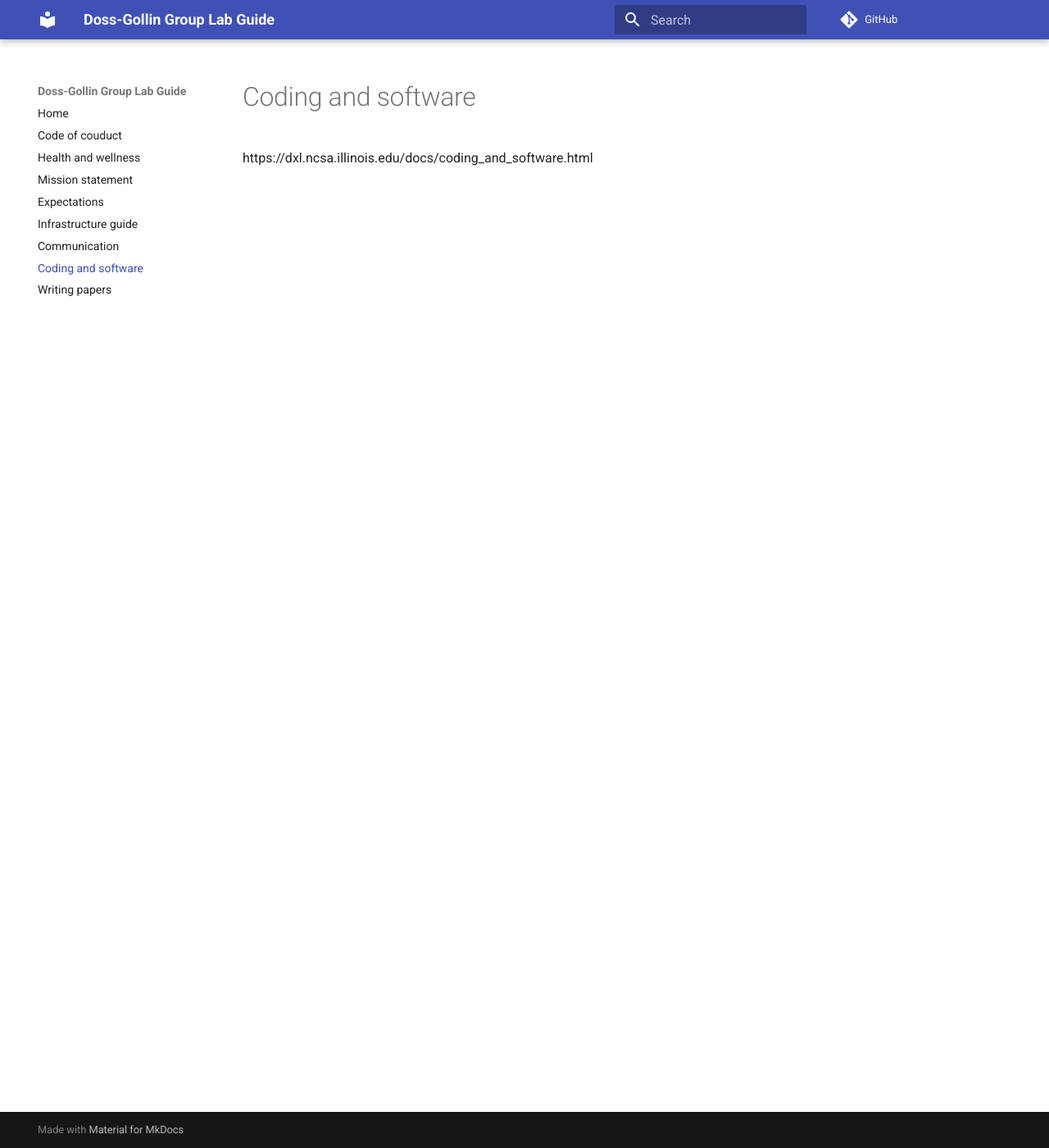
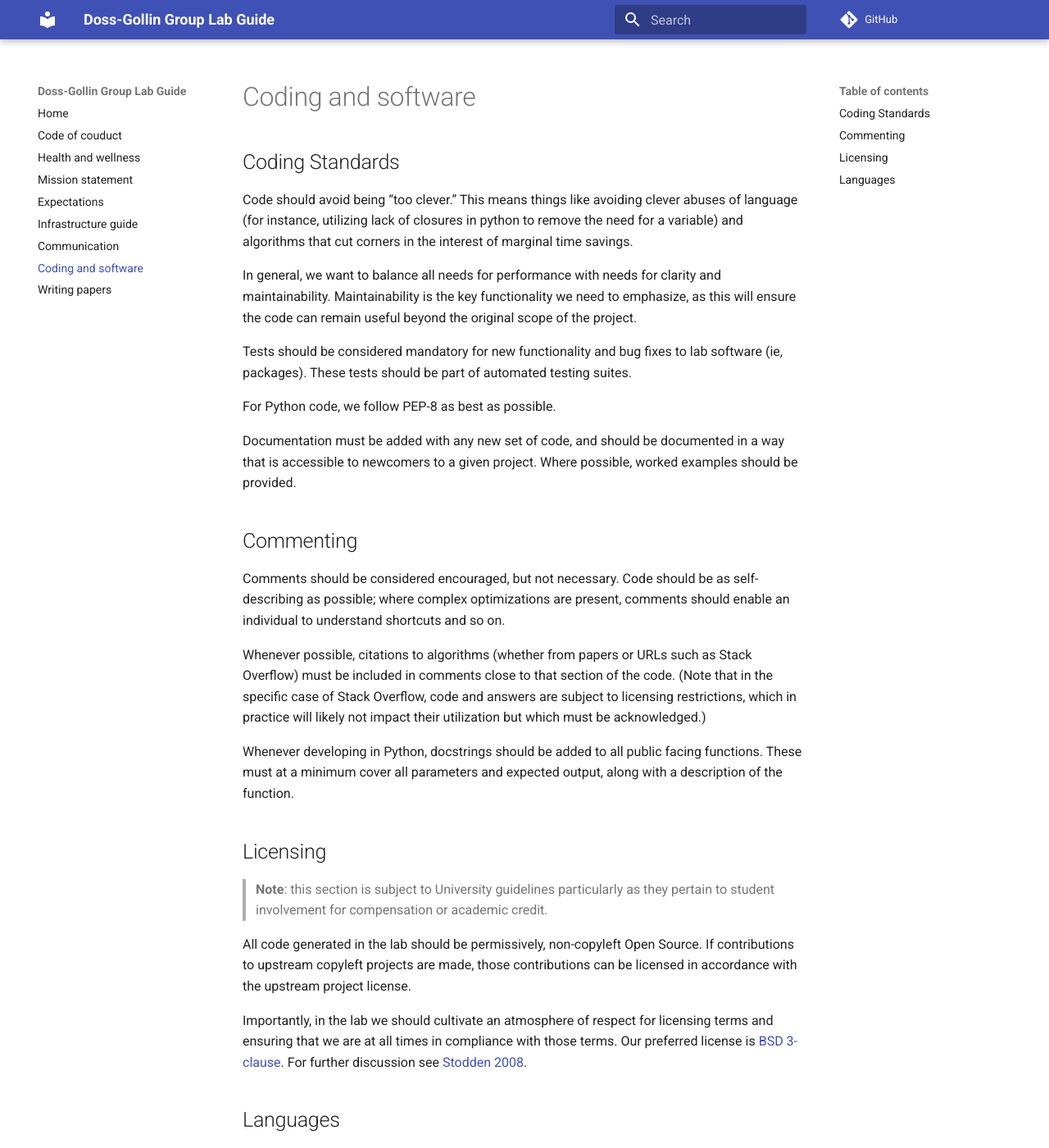
Before and after one commit to jdossgollin/lab-guide, an MkDocs documentation site: the page built from docs/software.md, in a window 1280 px wide and 1400 px high. Shown: the whole window at 82% size. Built offline with MkDocs 1.6.1 and Material for MkDocs 9.7.7, drawn with Linux system fonts in a browser that asks for light colours; comment, search, counter and statistics services are not loaded; some of the changed text lies outside the part shown.

Commit message:
a few more adds

```diff
--- a/docs/software.md
+++ b/docs/software.md
@@ -1,3 +1,47 @@
 # Coding and software
 
-https://dxl.ncsa.illinois.edu/docs/coding_and_software.html
+##  Coding Standards
+
+Code should avoid being "too clever."
+This means things like avoiding clever abuses of language (for instance, utilizing lack of closures in python to remove the need for a variable) and algorithms that cut corners in the interest of marginal time savings.
+
+In general, we want to balance all needs for performance with needs for clarity and maintainability.
+Maintainability is the key functionality we need to emphasize, as this will ensure the code can remain useful beyond the original scope of the project.
+
+Tests should be considered mandatory for new functionality and bug fixes to lab software (ie, packages).
+These tests should be part of automated testing suites.
+
+For Python code, we follow PEP-8 as best as possible.
+
+Documentation must be added with any new set of code, and should be documented in a way that is accessible to newcomers to a given project.
+Where possible, worked examples should be provided.
+
+## Commenting
+
+Comments should be considered encouraged, but not necessary.
+Code should be as self-describing as possible; where complex optimizations are present, comments should enable an individual to understand shortcuts and so on.
+
+Whenever possible, citations to algorithms (whether from papers or URLs such as Stack Overflow) must be included in comments close to that section of the code.
+(Note that in the specific case of Stack Overflow, code and answers are subject to licensing restrictions, which in practice will likely not impact their utilization but which must be acknowledged.)
+
+Whenever developing in Python, docstrings should be added to all public facing functions.
+These must at a minimum cover all parameters and expected output, along with a description of the function.
+
+## Licensing
+
+> **Note**: this section is subject to University guidelines particularly as they pertain to student involvement for compensation or academic credit.
+
+All code generated in the lab should be permissively, non-copyleft Open Source.
+If contributions to upstream copyleft projects are made, those contributions can be licensed in accordance with the upstream project license.
+
+Importantly, in the lab we should cultivate an atmosphere of respect for licensing terms and ensuring that we are at all times in compliance with those terms.
+Our preferred license is [BSD 3-clause](https://opensource.org/licenses/BSD-3-Clause).
+For further discussion see [Stodden 2008](https://doi.org/10.1109/MCSE.2009.19).
+
+## Languages
+
+Typically, there are three categories of code that we encounter: code used to run simulations and analyze data; code used to build high-performance libraries that will be widely re-used
+
+* **Data analysis and modeling:** we use Python for most of our software. However, it is usually better to use a well-developed package in another language than to build something from scratch in Python. Our collaborators use R, Julia, C, and C++, among other tools.
+* **Fast, optimized code:** For this, the first preference is Numba, then Cython, as these allow development to happen within Python. If this becomes strictly infeasible then C or C++ may be used.
+* **UI code:** Jupyter notebooks are becoming a standard in data analysis and visualization.
```
Also changed, not shown: docs/conduct.md (+2 -4 lines).
